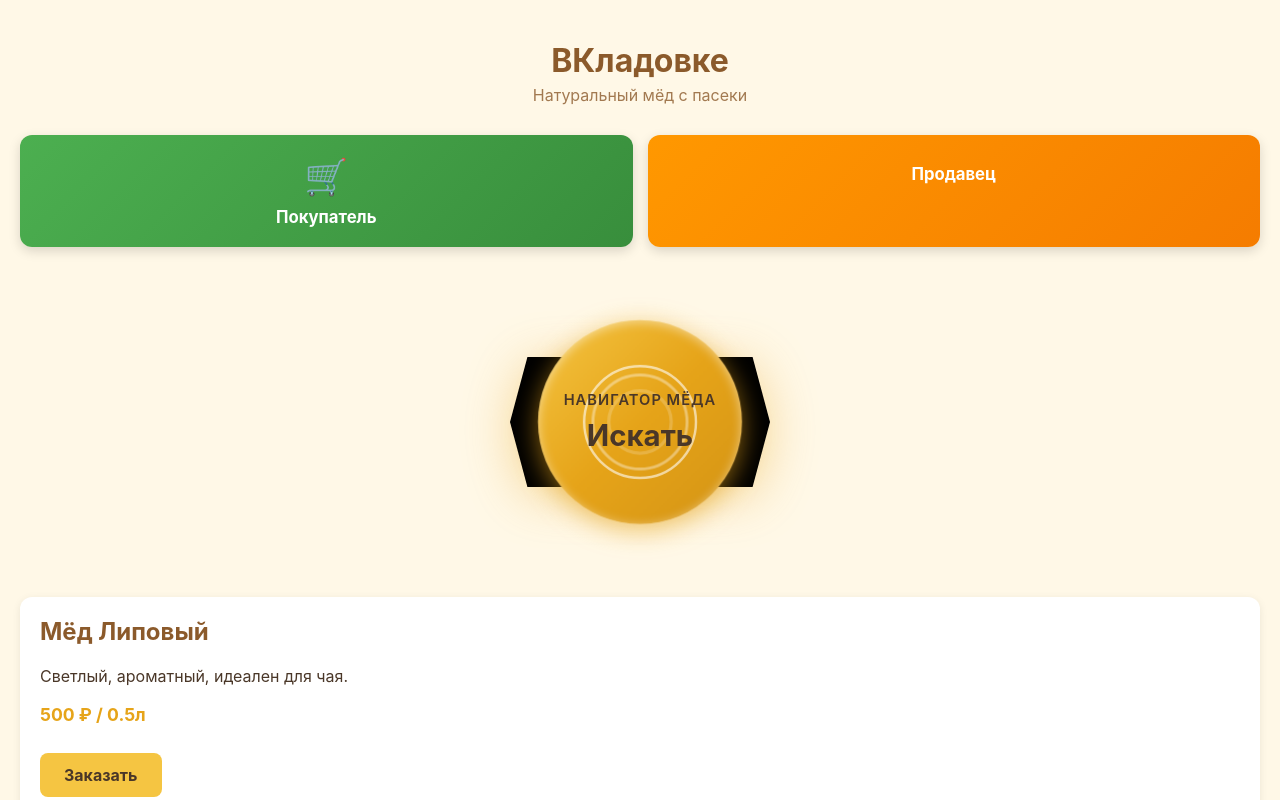
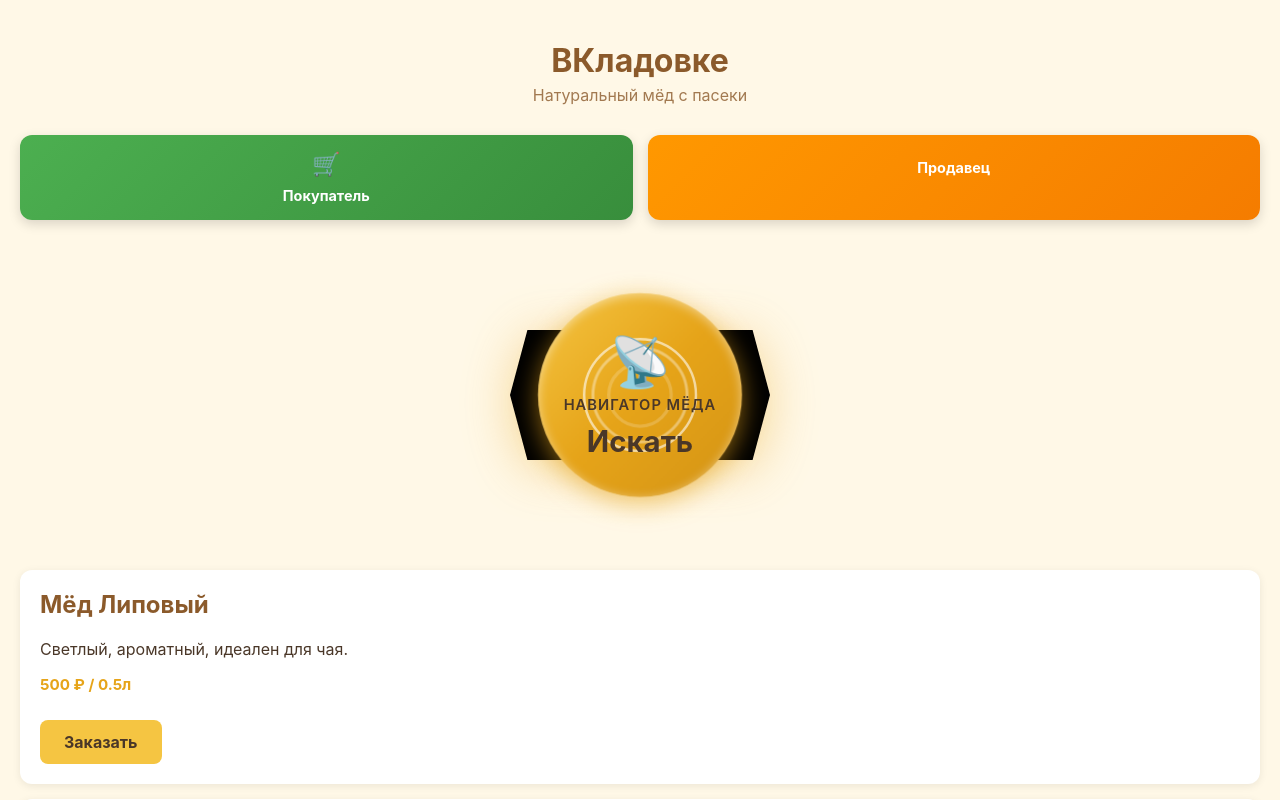
Before and after one commit to serpentarium86-droid/vkladovke, a plain HTML site: page index.html in a window 1280 px wide. Shown: the top 800 px of the page. Drawn offline with Linux system fonts and the light colour scheme.

Commit message:
Исправил координаты ТЦ Галактика, уменьшил кнопки, вернул иконку радара

```diff
--- a/index.html
+++ b/index.html
@@ -19,12 +19,12 @@
 
         .role-btn {
             flex: 1;
-            padding: 20px 15px;
+            padding: 15px 10px;
             border-radius: 12px;
             text-decoration: none;
             text-align: center;
             font-weight: bold;
-            font-size: 1.1em;
+            font-size: 0.95em;
             box-shadow: 0 4px 12px rgba(0,0,0,0.15);
             transition: transform 0.1s;
         }
@@ -44,7 +44,7 @@
         }
 
         .role-btn .icon {
-            font-size: 2em;
+            font-size: 1.5em;
             display: block;
             margin-bottom: 8px;
         }
@@ -132,7 +132,7 @@
 
         .product { background: white; border-radius: 12px; padding: 20px; margin: 15px 0; box-shadow: 0 2px 8px rgba(0,0,0,0.08); }
         .product h2 { margin-top: 0; color: #8B5A2B; }
-        .price { font-weight: bold; color: #E6A419; font-size: 1.1em; }
+        .price { font-weight: bold; color: #E6A419; font-size: 0.95em; }
         .btn { display: inline-block; background: #F5C542; color: #4A3728; padding: 12px 24px; border-radius: 8px; text-decoration: none; font-weight: bold; margin-top: 10px; }
         .btn:active { background: #E6A419; }
         .footer { text-align: center; margin-top: 30px; color: #8B5A2B; opacity: 0.7; font-size: 0.9em; }
@@ -168,6 +168,7 @@
             <div class="radar-ring"></div>
             <div class="radar-ring"></div>
             <div class="radar-ring"></div>
+            <div style="font-size: 3em; z-index: 2; margin-bottom: 5px;">📡</div>
             <div class="nav-title">Навигатор мёда</div>
             <div class="nav-search">Искать</div>
         </a>
```
Also changed, not shown: map.html (+2 -2 lines).
